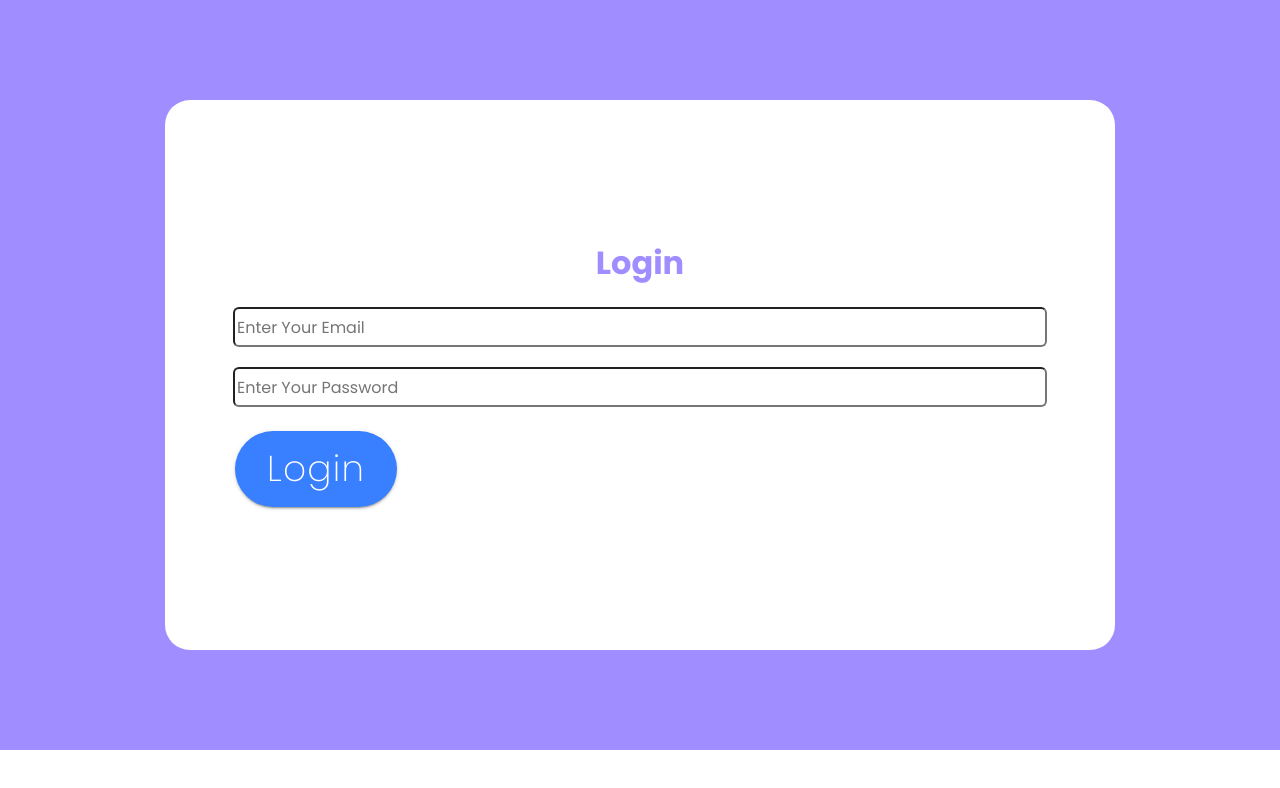
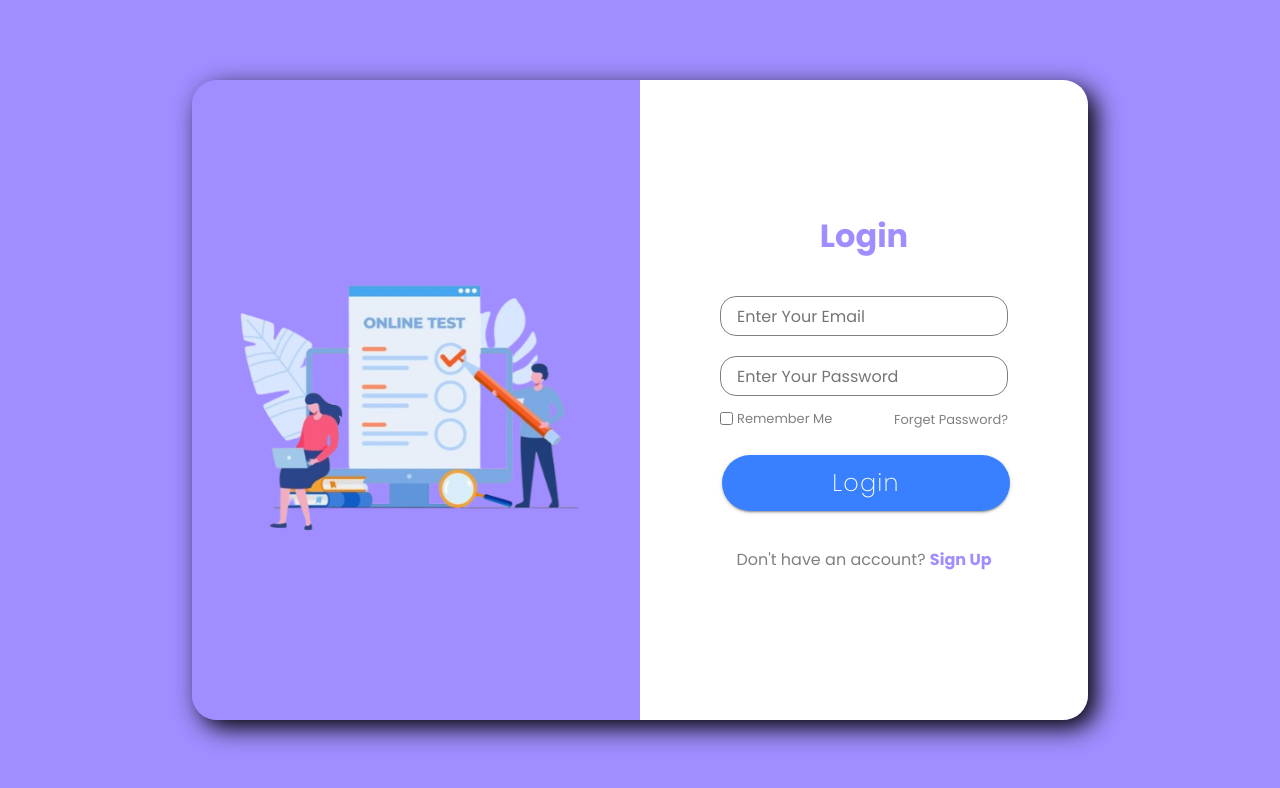
Before and after one commit to developercirclesmks/sistem-informasi-11, a React (Vite) app: page /login in a window 1280 px wide. Shown: the top 788 px of the page. Built offline with nearby package versions, Linux system fonts and the light colour scheme.

Commit message:
feat: Update Login Page

```diff
--- a/src/components/organisms/Input/Input.module.css
+++ b/src/components/organisms/Input/Input.module.css
@@ -1,49 +1,129 @@
 .main {
     background-color: rgb(160, 141, 255);
+    display: flex;
+    justify-content: center;
+    min-height: 100vh;
+}
 
-
-}
 .section{
     display: flex;
     justify-content: center;
     align-items: center;
+    width: 70vw;
+}
 
+.SectionBox{
+    border-radius: 25px;
+    display: flex;
+    flex-direction: row;
+    box-shadow: 0.5rem 0.5rem 1.5rem black;
 }
+
+.ImageBox{
+    width: 50%;
+    height: 80vh;
+    max-height: 800px;
+    background-color: rgb(160, 141, 255);;
+    display: flex;
+    border-radius: 25px 0 0 25px;
+    align-items: center;
+    justify-content: center;
+}
+
 .LoginBox{
-    margin-top: 100px;
-    margin-bottom: 100px;
-    width: 950px;
-    height: 550px;
-    border-radius: 25px;
+    width: 50%;
+    height: 80vh;
+    max-height: 800px;
+    border-radius: 0 25px 25px 0;
     background-color: rgb(255, 255, 255);
     display: flex;
     flex-direction: column;
     align-items: center;
     justify-content: center;
 }
-.LoginHeader{display: flex;
+
+.LoginHeader{
+    display: flex;
     font-size: xx-large;
     font-weight: bolder;
     margin-bottom: 20px;
     text-align: center;
     color: rgb(160, 141, 255);
 }
-.input{
-    padding: 20px;
 
+.inputs{
+    padding: 1rem 5rem;
 }
+
 .email{
     width: 100%;
     height: 40px;
-    border-radius: 6px;
-    border-width: 1;
+    padding: 1rem;
+    border-radius: 1rem;
     margin-bottom: 20px;
+    border: 0.1rem solid grey;
+    background-color: white;
+    color: rgb(160, 141, 255);
+}
 
-}
 .password{
     width: 100%;
     height: 40px;
-    border-radius: 6px;
-    border-width: 1;
+    padding: 1rem;
+    border-radius: 1rem;
+    margin-bottom: 10px;
+    border: 0.1rem solid grey;
+    background-color: white;
+    color: rgb(160, 141, 255);
+}
+
+.InputDeco{
+    display: flex;
+    flex-direction: row;
+    justify-content: space-between;
     margin-bottom: 20px;
 }
+
+.CheckboxRemember{
+    display: flex;
+    flex-direction: row;
+    align-items: center;
+}
+
+.checkbox{
+    accent-color: white;
+    cursor: pointer;
+}
+
+.remember{
+    color: grey;
+    font-size: small;
+    padding-left: 0.25rem;
+}
+
+.forget{
+    color: grey;
+    font-size: small;
+    text-decoration: none;
+}
+
+ion-button{
+    width: 100%;
+    height: 0.5rem;
+}
+
+ion-button span{
+    font-size: 1.5rem!important;
+    padding: 0.5rem!important;
+}
+
+.SignUp{
+    color: grey;
+    padding: 1rem 0;
+}
+
+.SignUpText{
+    color: rgb(160, 141, 255);
+    font-weight: bold;
+    text-decoration: none;
+}
--- a/src/components/organisms/Input/Input.tsx
+++ b/src/components/organisms/Input/Input.tsx
@@ -1,23 +1,58 @@
-import { IonContent, IonHeader, IonPage, IonTitle, IonToolbar } from '@ionic/react';
+import { IonContent, IonImg, IonPage } from '@ionic/react';
 import React from 'react';
 import RoundButton from '../../atoms/button/roundButton';
 import style from './Input.module.css'
+import { useHistory, useRouteMatch } from 'react-router';
 const Login: React.FC = () => {
+    let history = useHistory();
+
+    const handleClick: any = () => {
+        history.push("/");
+    }
 
     return (
         <IonPage>
-
-            <IonContent >
+            <IonContent>
                 <main className={style.main}>
                     <section className={style.section}>
-                     <div className={style.LoginBox}>
-                        <div className={style.LoginHeader}>Login</div>
-                            <div className={style.inputs}>
-                                <input className={style.email} placeholder="Enter Your Email"/>
-                                <input type="password" className={style.password} placeholder='Enter Your Password'/>
-                                <RoundButton>Login</RoundButton>
+                        <div className={style.SectionBox}>
+                            <div className={style.ImageBox}>
+                                <IonImg draggable={false} src="./images/Hero Image.png" alt="Login"/>
                             </div>
-                    </div>
+                            <div className={style.LoginBox}>
+                                <div className={style.LoginHeader}>
+                                    Login
+                                </div>
+                                <div className={style.inputs}>
+                                    <input className={style.email} placeholder="Enter Your Email"/>
+                                    <input type="password" className={style.password} placeholder='Enter Your Password'/>
+                                    <div className={style.InputDeco}>
+                                        <div className={style.CheckboxRemember}>
+                                            <input type="checkbox" className={style.checkbox} />
+                                            <span className={style.remember}>
+                                                Remember Me
+                                            </span>
+                                        </div>
+                                        <div>
+                                            <a href="/" className={style.forget}>
+                                                Forget Password?
+                                            </a>
+                                        </div>
+                                    </div>
+                                    <RoundButton onclick={handleClick}>
+                                        Login
+                                    </RoundButton>
+                                </div>
+                                <div className={style.SignUp}>
+                                    <span>
+                                        {`Don't have an account? `}
+                                    </span>
+                                    <a href="/" className={style.SignUpText}>
+                                        Sign Up
+                                    </a>
+                                </div>
+                            </div>
+                        </div>
                     </section>
                 </main>
             </IonContent>
```
